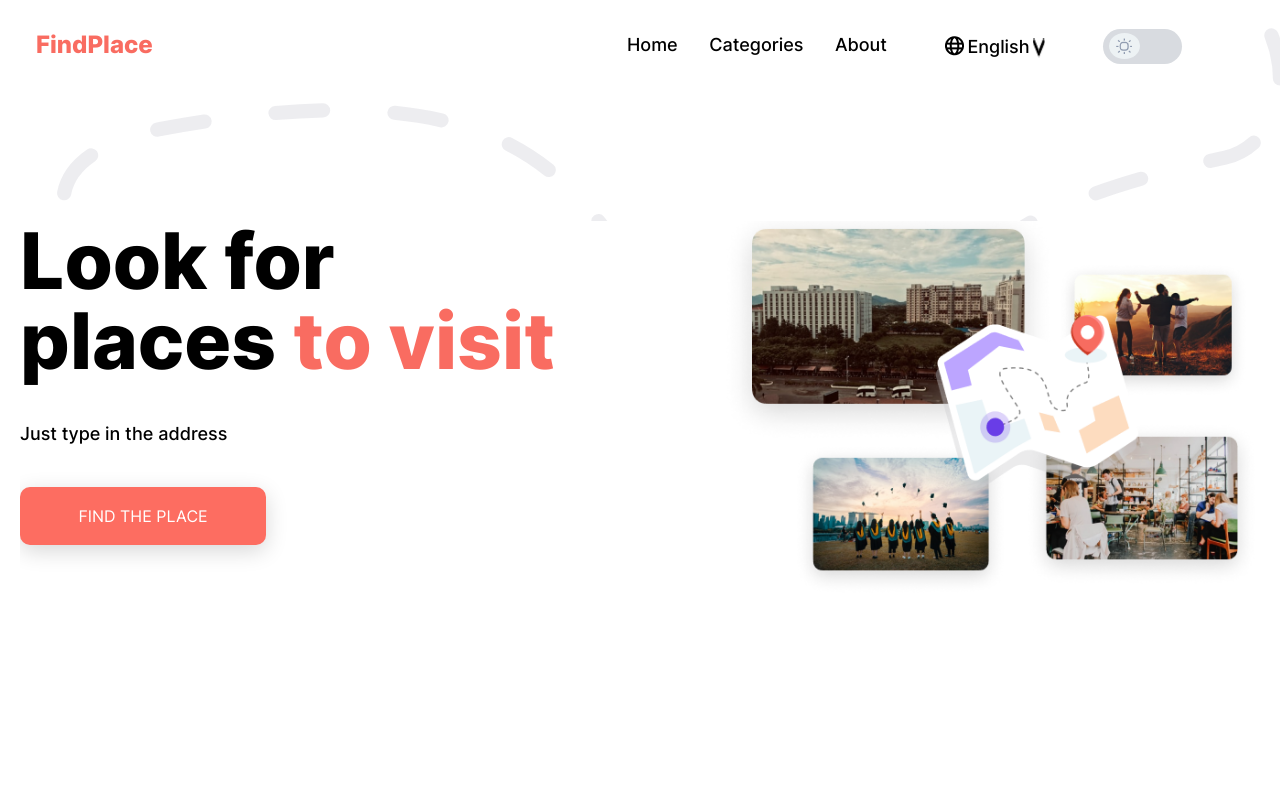
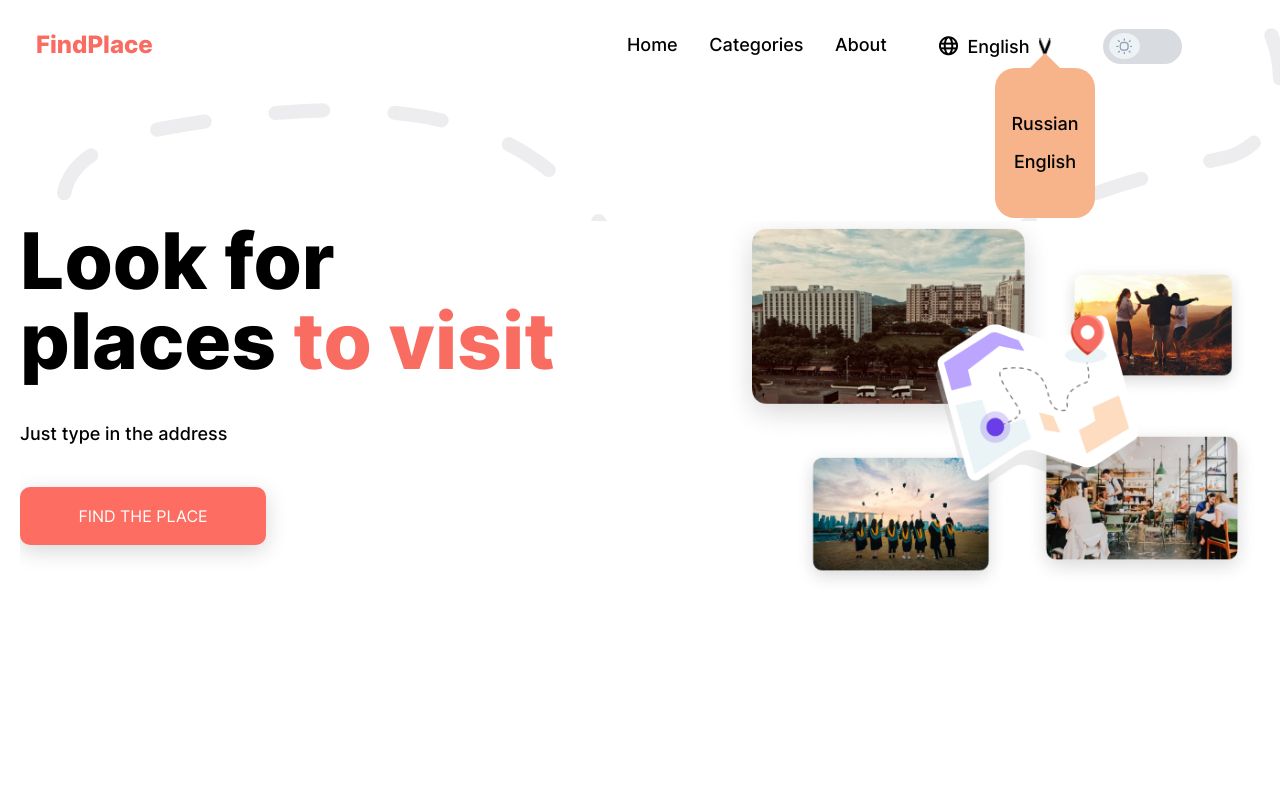
Before and after one commit to Ra3d0r/places-nearby, a website: page src/index.pug in a window 1280 px wide. Both pictures are taken after a click on the element "English". Shown: the top 800 px of the page. Drawn offline with nearby package versions, Linux system fonts and the light colour scheme; files that its build step writes are made by us from their sources.

Commit message:
feat: menu select language

```diff
--- a/src/js/helpers/index.js
+++ b/src/js/helpers/index.js
@@ -20,17 +20,21 @@ async function WebpIsSupported() {
 function init() {
 	const hamburger = document.querySelector('#hamburger');
 	const cross = document.querySelector('#close-menu');
+	const selectLanguage = document.querySelector('#select-languages');
 	attachEvents({
 		hamburger,
 		cross,
+		selectLanguage,
 	});
 }
 
 function attachEvents(objElements) {
-	const { hamburger, cross } = objElements;
+	const { hamburger, cross, selectLanguage } = objElements;
 
 	hamburger.addEventListener('click', openMenu);
 	cross.addEventListener('click', closeMenu);
+
+	selectLanguage.addEventListener('click', handleSelectLanguage);
 }
 
 function openMenu() {
@@ -41,4 +45,33 @@ function closeMenu() {
 	document.querySelector('#menu').classList.remove('menu-active');
 }
 
+function handleSelectLanguage(event) {
+	const menuSelectLanguage = createMenuSelectLanguage();
+	setInDom(event.target.parentElement, menuSelectLanguage);
+}
+
+function createMenuSelectLanguage() {
+	const div = document.createElement('div');
+	div.innerHTML = `<div class="menu-language__arrow"></div>
+        <ul class="menu-language__list">
+            <li class="menu-language__item"><a class="menu-language__link" id="Russian">Russian</a></li>
+            <li class="menu-language__item"><a class="menu-language__link" id="English">English</a></li>
+        </ul>`;
+	div.classList.add('menu-language');
+	return div;
+}
+
+function attachLanguageEvents(menuSelectLanguage) {
+	const languages = menuSelectLanguage.querySelectorAll(
+		'.menu-language__link'
+	);
+	languages.forEach((language) => {
+		//language.addEventListener
+	});
+}
+
+function setInDom(parentElement, element) {
+	parentElement.append(element);
+}
+
 init();
--- a/src/pug/blocks/_header.pug
+++ b/src/pug/blocks/_header.pug
@@ -9,7 +9,7 @@
 					each item in links
 						li.nav__item
 							a.nav__link(href=`#${item}`) #{item}
-				.header__select-languages.select-languages
+				.header__select-languages.select-languages#select-languages
 					img.select-languages__earth(src="img/earth.png", alt="earth")
 					p.select-languages__languages English
 					img.select-languages__arrow(src="img/arrow.png", alt="arrow")
--- a/src/scss/blocks/_header.scss
+++ b/src/scss/blocks/_header.scss
@@ -24,7 +24,7 @@
 		font-weight: 500;
 		font-size: 18px;
 
-		@media (max-width: 755px) {
+		@media (max-width: 805px) {
 			display: none;
 
 		}
@@ -59,9 +59,10 @@
 }
 
 .select-languages {
+	position: relative;
 	display: flex;
 	justify-content: space-between;
-	max-width: 100px;
+	max-width: 112px;
 	width: 100%;
 	padding-top: 7px;
 	cursor: pointer;
@@ -77,7 +78,7 @@
 	width: 55px;
 	height: 61px;
 
-	@media (max-width: 755px) {
+	@media (max-width: 805px) {
 		display: block;
 		cursor: pointer
 	}
--- /dev/null
+++ b/src/scss/helpers/_menu-language.scss
@@ -0,0 +1,35 @@
+.menu-language {
+	position: absolute;
+	font-family: Inter;
+	font-weight: 500;
+	font-size: 18px;
+	top: 37px;
+	left: 56px;
+	transition: all 0.5s ease-in;
+}
+
+.menu-language__list {
+	display: flex;
+	justify-content: center;
+	align-items: center;
+	flex-direction: column;
+	gap: 20px;
+	width: 100px;
+	height: 150px;
+	background-color: #F7B48B;
+	border-radius: 20px
+}
+
+.menu-language__arrow {
+	position: absolute;
+	right: 30%;
+	top: -10%;
+	height: 0;
+	width: 0;
+	border-top: none;
+	border-bottom: 20px solid #F7B48B;
+	border-left: 20px dashed transparent;
+	border-right: 20px dashed transparent;
+	border-radius: 20px;
+	z-index: 1;
+}
--- a/src/scss/style.scss
+++ b/src/scss/style.scss
@@ -18,6 +18,7 @@
 @import "helpers/_title.scss";
 @import "helpers/_action.scss";
 @import "helpers/_menu.scss";
+@import "helpers/_menu-language.scss";
 
 
 // Глобальный контейнер
```
